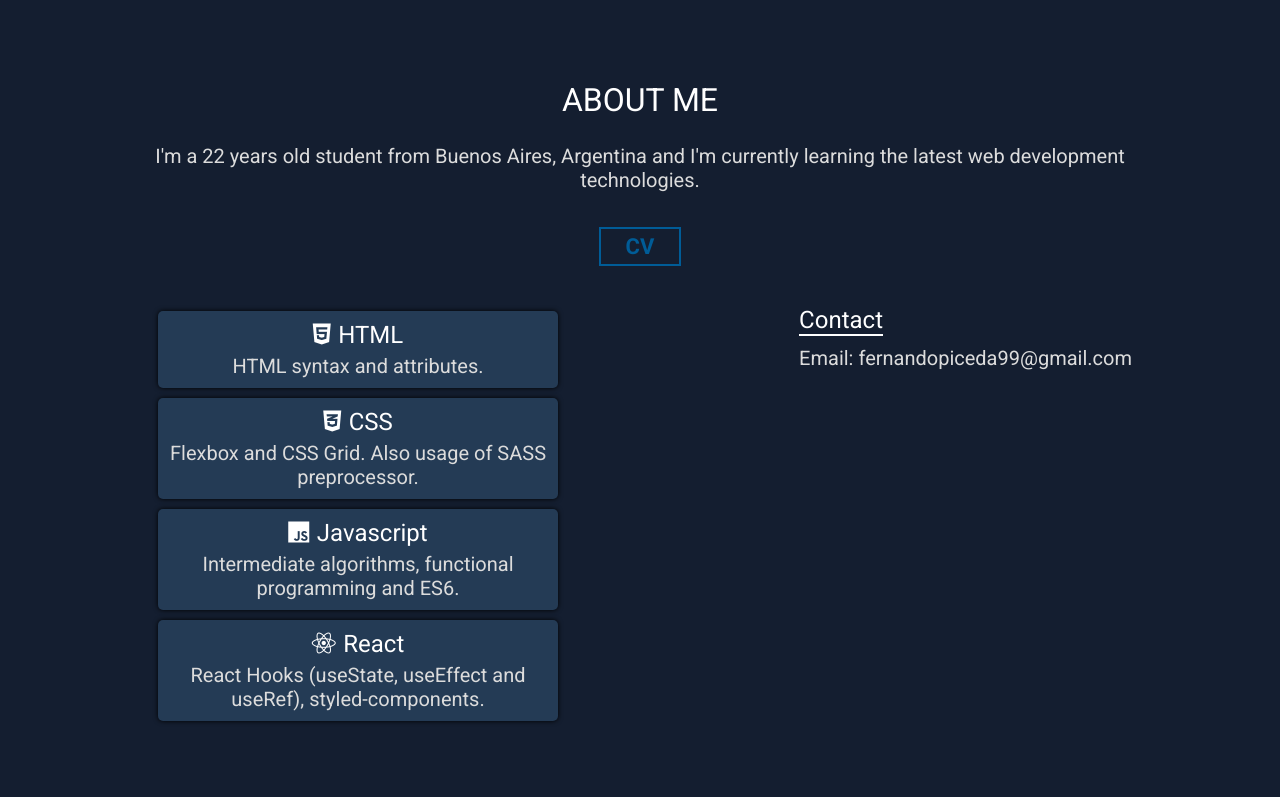
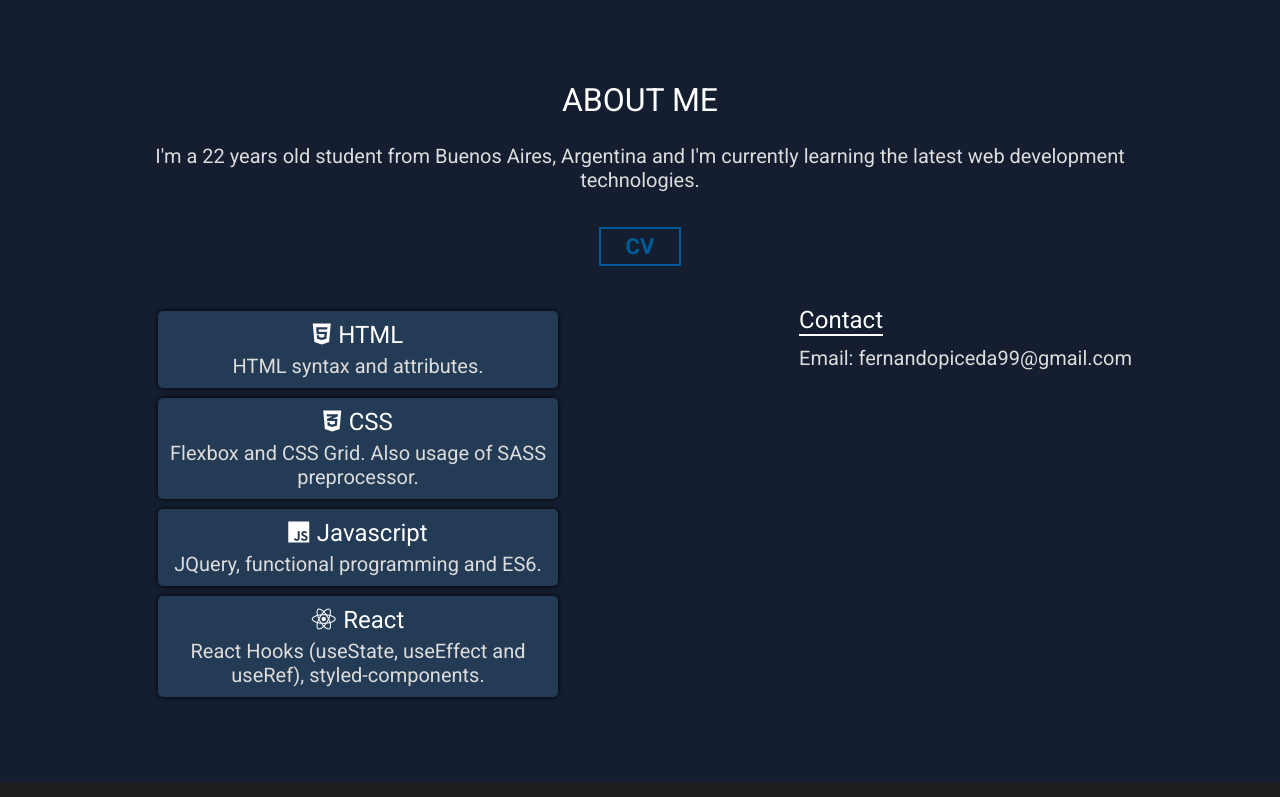
Before and after one commit to agustinlopez9/MyPersonalPortfolio, a React (Create React App) app: page / in a window 1280 px wide. Shown: the part 1463-2260 px from the top of the page. Built offline with nearby package versions, Linux system fonts and the light colour scheme.

Commit message:
Edit about me

```diff
--- a/src/components/About/AboutItems.js
+++ b/src/components/About/AboutItems.js
@@ -13,7 +13,7 @@ export const AboutItems = [
     },
     {
         title: "Javascript",
-        desc: "Intermediate algorithms, functional programming and ES6.",
+        desc: "JQuery, functional programming and ES6.",
         cName: "info-block",
         icon: "fab fa-js",
     },
```
